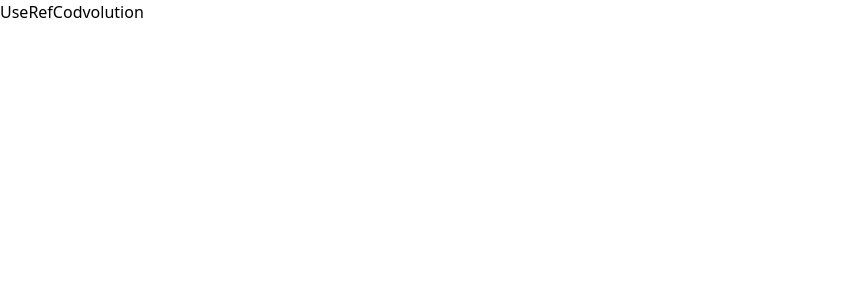
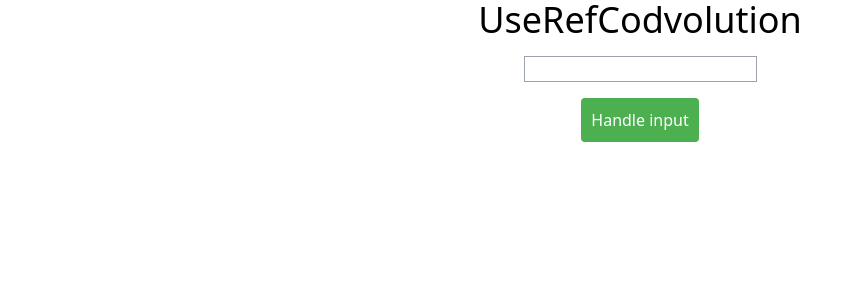
Before and after one commit to codewithzaman/React-Hooks-Tutorial, a React (Create React App) app: page / in a window 1280 px wide. Shown: the top 300 px of the page, without its empty margins (0-861 px from the left). Built offline with nearby package versions, Linux system fonts and the light colour scheme.

Commit message:
Update UseRefCodvolution.js

```diff
--- a/src/Hooks-Pedro/UseRefHook/UseRefCodvolution.js
+++ b/src/Hooks-Pedro/UseRefHook/UseRefCodvolution.js
@@ -2,11 +2,19 @@ import React, { useRef } from 'react';
 // useRef handle the color, focus and value in functional component.
 
 const UseRefCodvolution = () => {
-    const inputRef = useRef(null)
+    const inputRef = useRef(null);
+    const HandleInput = ()=>{
+console.warn('Function called');
+// inputRef.current.value = "1000";
+// inputRef.current.focus();
+// inputRef.current.style.color = "red"
+inputRef.current.style.display = "none"
+    }
   return (
-    <div>
-        UseRefCodvolution
-        <input type="text" ref={inputRef} />
+    <div className='flex flex-col justify-center items-center'>
+        <h1 className='text-4xl'>UseRefCodvolution</h1>
+        <input type="text" ref={inputRef} className='border-gray-400 border my-4' />
+        <button onClick={HandleInput}>Handle input</button>
         </div>
 
   )
```
